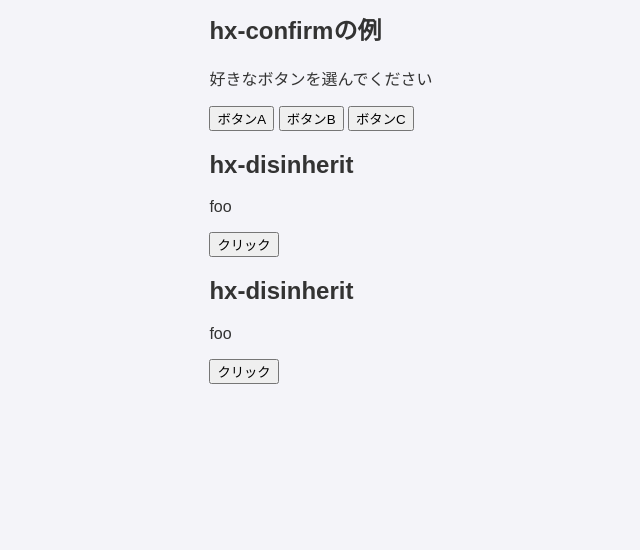
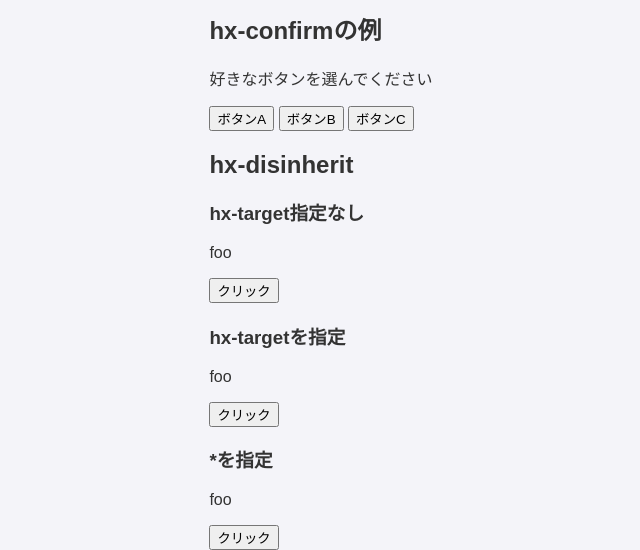
Before and after one commit to tomo1227/htmx_book_app, a FastAPI app: page /section14 in a window 1280 px wide. Shown: the part 262-812 px from the top of the page, without its empty margins (319-959 px from the left). Before the commit the page ends 646 px from the top, so only its background shows below. Run offline with FastAPI, Linux system fonts and the light colour scheme.

Commit message:
section14の修正

```diff
--- a/templates/tutorial/section14.html
+++ b/templates/tutorial/section14.html
@@ -30,14 +30,21 @@
   </div>
 
   <h2>hx-disinherit</h2>
-  <p id="target3">foo</p>
-  <div hx-target="#target3" hx-disinherit="hx-target">
+  <h3>hx-target指定なし</h3>
+  <p id="no-disinherit-target1">foo</p>
+  <div hx-target="#no-disinherit-target1">
     <button hx-get="/random" hx-trigger="click">クリック</button>
   </div>
 
-  <h2>hx-disinherit</h2>
-  <p id="target4">foo</p>
-  <div hx-target="#target4" hx-confirm="" hx-disinherit="*">
+  <h3>hx-targetを指定</h3>
+  <p id="disinherit-target1">foo</p>
+  <div hx-target="#disinherit-target1" hx-disinherit="hx-target">
+    <button hx-get="/random" hx-trigger="click">クリック</button>
+  </div>
+
+  <h3>*を指定</h3>
+  <p id="disinherit-target2">foo</p>
+  <div hx-target="#disinherit-target2" hx-confirm="" hx-disinherit="*">
     <button hx-get="/random" hx-trigger="click">クリック</button>
   </div>
 </div>
```
